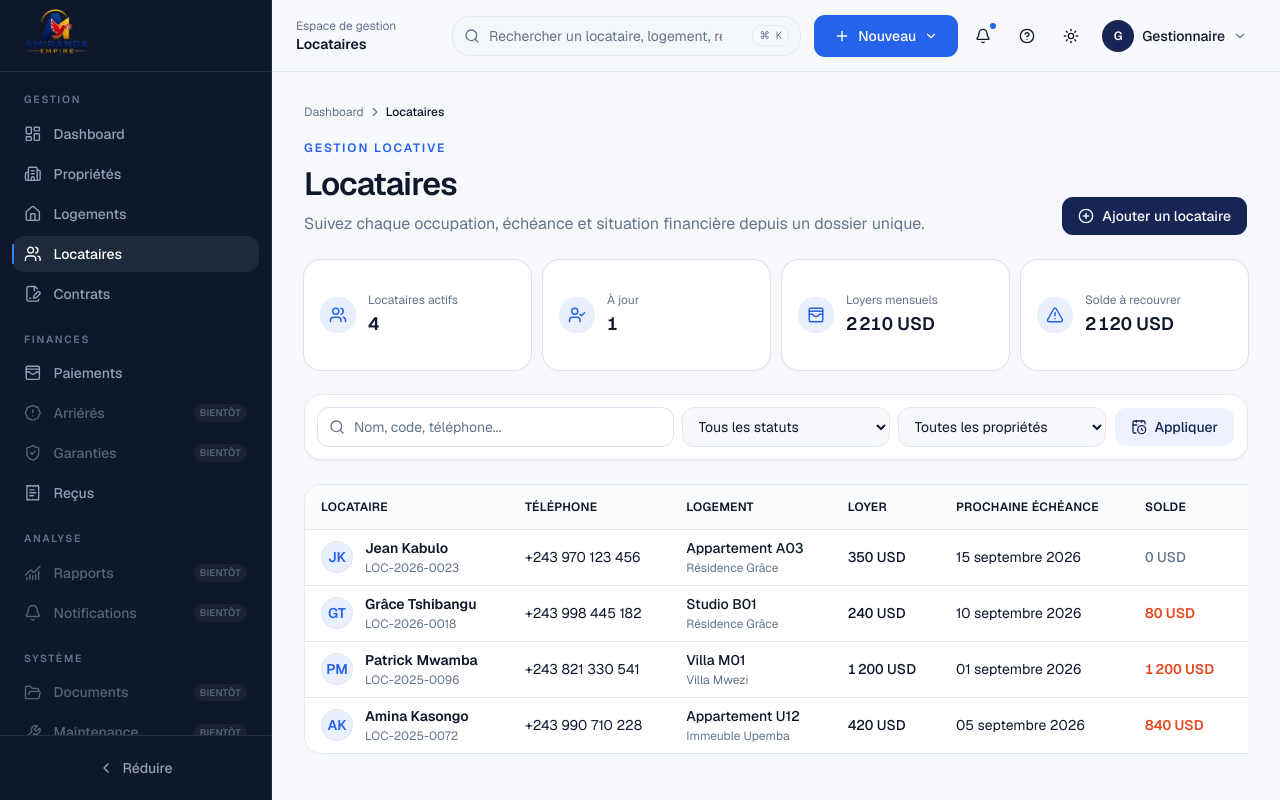
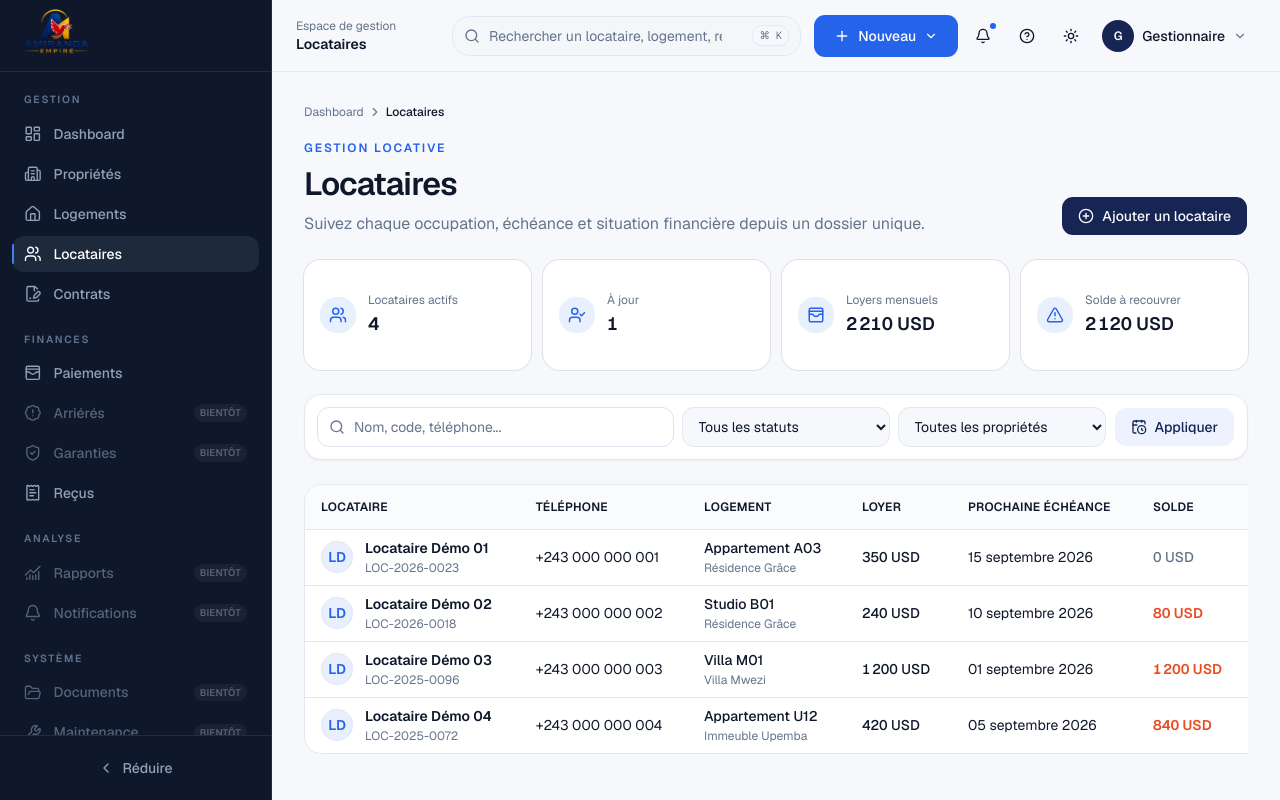
Before and after one commit to LabuluDanny9/Gestion_Locative, a Next.js app: page /design-system/locataires in a window 1280 px wide. Built offline with nearby package versions, Linux system fonts and the light colour scheme; no server answers.

Commit message:
chore: anonymize demo rental data

```diff
--- a/src/features/contracts/contract-data.ts
+++ b/src/features/contracts/contract-data.ts
@@ -25,16 +25,16 @@ export type Contract = {
 
 export const contracts: Contract[] = [
   {
-    id: "ctr-2026-0042", reference: "CTR-2026-0042", tenantId: "jean-kabulo", tenantName: "Jean Kabulo", unitId: "appartement-a03", unitLabel: "Appartement A03", propertyName: "Résidence Grâce", startDate: "01 septembre 2026", endDate: "31 août 2027", rent: 350, guarantee: 700, currency: "USD", dueDay: 15, frequency: "Mensuel", status: "active", signedAt: "24 août 2026", nextDueDate: "15 septembre 2026", noticePeriod: "30 jours", documents: [{ id: "doc-1", name: "Contrat signé.pdf", type: "Contrat" }, { id: "doc-2", name: "État des lieux.pdf", type: "Annexe" }], clauses: ["Loyer payable au plus tard le 15 de chaque mois.", "Garantie équivalente à deux mois de loyer.", "Usage exclusivement résidentiel."],
+    id: "ctr-2026-0042", reference: "CTR-2026-0042", tenantId: "jean-kabulo", tenantName: "Locataire Démo 01", unitId: "appartement-a03", unitLabel: "Appartement A03", propertyName: "Résidence Grâce", startDate: "01 septembre 2026", endDate: "31 août 2027", rent: 350, guarantee: 700, currency: "USD", dueDay: 15, frequency: "Mensuel", status: "active", signedAt: "24 août 2026", nextDueDate: "15 septembre 2026", noticePeriod: "30 jours", documents: [{ id: "doc-1", name: "Contrat signé.pdf", type: "Contrat" }, { id: "doc-2", name: "État des lieux.pdf", type: "Annexe" }], clauses: ["Loyer payable au plus tard le 15 de chaque mois.", "Garantie équivalente à deux mois de loyer.", "Usage exclusivement résidentiel."],
   },
   {
-    id: "ctr-2026-0031", reference: "CTR-2026-0031", tenantId: "grace-tshibangu", tenantName: "Grâce Tshibangu", unitId: "studio-b01", unitLabel: "Studio B01", propertyName: "Résidence Grâce", startDate: "01 juillet 2026", endDate: "30 juin 2027", rent: 240, guarantee: 480, currency: "USD", dueDay: 10, frequency: "Mensuel", status: "active", signedAt: "28 juin 2026", nextDueDate: "10 septembre 2026", noticePeriod: "30 jours", documents: [{ id: "doc-3", name: "Bail Grâce Tshibangu.pdf", type: "Contrat" }], clauses: ["Loyer payable au plus tard le 10 de chaque mois.", "Eau comprise dans le montant mensuel."],
+    id: "ctr-2026-0031", reference: "CTR-2026-0031", tenantId: "grace-tshibangu", tenantName: "Locataire Démo 02", unitId: "studio-b01", unitLabel: "Studio B01", propertyName: "Résidence Grâce", startDate: "01 juillet 2026", endDate: "30 juin 2027", rent: 240, guarantee: 480, currency: "USD", dueDay: 10, frequency: "Mensuel", status: "active", signedAt: "28 juin 2026", nextDueDate: "10 septembre 2026", noticePeriod: "30 jours", documents: [{ id: "doc-3", name: "Bail démo 02.pdf", type: "Contrat" }], clauses: ["Loyer payable au plus tard le 10 de chaque mois.", "Eau comprise dans le montant mensuel."],
   },
   {
-    id: "ctr-2025-0096", reference: "CTR-2025-0096", tenantId: "patrick-mwamba", tenantName: "Patrick Mwamba", unitId: "villa-m01", unitLabel: "Villa M01", propertyName: "Villa Mwezi", startDate: "01 décembre 2025", endDate: "30 novembre 2026", rent: 1200, guarantee: 2400, currency: "USD", dueDay: 1, frequency: "Mensuel", status: "expiring", signedAt: "20 novembre 2025", nextDueDate: "01 septembre 2026", noticePeriod: "60 jours", documents: [{ id: "doc-4", name: "Contrat Villa Mwezi.pdf", type: "Contrat" }], clauses: ["Entretien du jardin à charge du locataire.", "Préavis de soixante jours avant départ."],
+    id: "ctr-2025-0096", reference: "CTR-2025-0096", tenantId: "patrick-mwamba", tenantName: "Locataire Démo 03", unitId: "villa-m01", unitLabel: "Villa M01", propertyName: "Villa Mwezi", startDate: "01 décembre 2025", endDate: "30 novembre 2026", rent: 1200, guarantee: 2400, currency: "USD", dueDay: 1, frequency: "Mensuel", status: "expiring", signedAt: "20 novembre 2025", nextDueDate: "01 septembre 2026", noticePeriod: "60 jours", documents: [{ id: "doc-4", name: "Contrat Villa Mwezi.pdf", type: "Contrat" }], clauses: ["Entretien du jardin à charge du locataire.", "Préavis de soixante jours avant départ."],
   },
   {
-    id: "ctr-2026-0058", reference: "CTR-2026-0058", tenantId: "amina-kasongo", tenantName: "Amina Kasongo", unitId: "appartement-u12", unitLabel: "Appartement U12", propertyName: "Immeuble Upemba", startDate: "05 septembre 2026", endDate: "04 septembre 2027", rent: 420, guarantee: 840, currency: "USD", dueDay: 5, frequency: "Mensuel", status: "draft", nextDueDate: "05 septembre 2026", noticePeriod: "30 jours", documents: [], clauses: ["Contrat en attente de signature des parties."],
+    id: "ctr-2026-0058", reference: "CTR-2026-0058", tenantId: "amina-kasongo", tenantName: "Locataire Démo 04", unitId: "appartement-u12", unitLabel: "Appartement U12", propertyName: "Immeuble Upemba", startDate: "05 septembre 2026", endDate: "04 septembre 2027", rent: 420, guarantee: 840, currency: "USD", dueDay: 5, frequency: "Mensuel", status: "draft", nextDueDate: "05 septembre 2026", noticePeriod: "30 jours", documents: [], clauses: ["Contrat en attente de signature des parties."],
   },
 ];
 
--- a/src/features/dashboard/dashboard-data.ts
+++ b/src/features/dashboard/dashboard-data.ts
@@ -70,8 +70,8 @@ export function getDashboardData(period: DashboardPeriod) {
       { name: "Réservés", value: 1, color: "#D4A72C" },
     ],
     upcoming: [
-      { id: "due-1", tenant: "Jean Kabulo", unit: "Appartement A03", amount: 350, timing: "Dans 2 jours" },
-      { id: "due-2", tenant: "Grâce Tshibangu", unit: "Studio B07", amount: 280, timing: "Dans 3 jours" },
+      { id: "due-1", tenant: "Locataire Démo 01", unit: "Appartement A03", amount: 350, timing: "Dans 2 jours" },
+      { id: "due-2", tenant: "Locataire Démo 02", unit: "Studio B07", amount: 280, timing: "Dans 3 jours" },
       { id: "due-3", tenant: "Patrick Kalala", unit: "Maison M02", amount: 620, timing: "Dans 5 jours" },
     ],
     arrears: [
@@ -80,7 +80,7 @@ export function getDashboardData(period: DashboardPeriod) {
       { id: "late-3", tenant: "Alain Mukendi", unit: "Maison M05", amount: 980, days: 64, unpaid: "2 mois impayés" },
     ],
     recentPayments: [
-      { id: "REC-2026-00124", tenant: "Jean Kabulo", unit: "A03", amount: 350, date: "Aujourd’hui, 10:42", status: "paid" as const },
+      { id: "REC-2026-00124", tenant: "Locataire Démo 01", unit: "A03", amount: 350, date: "Aujourd’hui, 10:42", status: "paid" as const },
       { id: "REC-2026-00123", tenant: "Chantal Ilunga", unit: "B02", amount: 550, date: "Aujourd’hui, 09:18", status: "paid" as const },
       { id: "REC-2026-00122", tenant: "Moïse Kabila", unit: "A11", amount: 200, date: "Hier, 16:05", status: "partial" as const },
       { id: "REC-2026-00121", tenant: "Élodie Mumba", unit: "C08", amount: 410, date: "Hier, 14:26", status: "paid" as const },
--- a/src/features/payments/payment-data.ts
+++ b/src/features/payments/payment-data.ts
@@ -28,11 +28,11 @@ export type Payment = {
 };
 
 export const payments: Payment[] = [
-  { id: "pay-2026-00332", reference: "PAY-2026-00332", receiptId: "rec-2026-00332", receiptNumber: "REC-2026-00332", tenantId: "jean-kabulo", tenantName: "Jean Kabulo", unitId: "appartement-a03", unitLabel: "Appartement A03", propertyName: "Résidence Grâce", period: "Août 2026", amount: 350, currency: "USD", mode: "mobile", date: "05 août 2026", time: "10:42", status: "paid", agent: "Danny Labulu", balanceBefore: 350, balanceAfter: 0, allocations: [{ period: "Août 2026", amount: 350 }] },
-  { id: "pay-2026-00329", reference: "PAY-2026-00329", receiptId: "rec-2026-00329", receiptNumber: "REC-2026-00329", tenantId: "grace-tshibangu", tenantName: "Grâce Tshibangu", unitId: "studio-b01", unitLabel: "Studio B01", propertyName: "Résidence Grâce", period: "Août 2026", amount: 160, currency: "USD", mode: "cash", date: "08 août 2026", time: "14:18", status: "partial", agent: "Sarah Kanku", balanceBefore: 240, balanceAfter: 80, allocations: [{ period: "Août 2026", amount: 160 }], note: "Paiement partiel, solde annoncé pour la semaine suivante." },
-  { id: "pay-2026-00301", reference: "PAY-2026-00301", receiptId: "rec-2026-00301", receiptNumber: "REC-2026-00301", tenantId: "jean-kabulo", tenantName: "Jean Kabulo", unitId: "appartement-a03", unitLabel: "Appartement A03", propertyName: "Résidence Grâce", period: "Juillet 2026", amount: 350, currency: "USD", mode: "bank", date: "04 juillet 2026", time: "09:11", status: "paid", agent: "Danny Labulu", balanceBefore: 350, balanceAfter: 0, allocations: [{ period: "Juillet 2026", amount: 350 }] },
-  { id: "pay-2026-00297", reference: "PAY-2026-00297", receiptId: "rec-2026-00297", receiptNumber: "REC-2026-00297", tenantId: "grace-tshibangu", tenantName: "Grâce Tshibangu", unitId: "studio-b01", unitLabel: "Studio B01", propertyName: "Résidence Grâce", period: "Juillet 2026", amount: 240, currency: "USD", mode: "mobile", date: "09 juillet 2026", time: "16:05", status: "paid", agent: "Sarah Kanku", balanceBefore: 240, balanceAfter: 0, allocations: [{ period: "Juillet 2026", amount: 240 }] },
-  { id: "pay-2026-00263", reference: "PAY-2026-00263", receiptId: "rec-2026-00263", receiptNumber: "REC-2026-00263", tenantId: "patrick-mwamba", tenantName: "Patrick Mwamba", unitId: "villa-m01", unitLabel: "Villa M01", propertyName: "Villa Mwezi", period: "Juillet 2026", amount: 1200, currency: "USD", mode: "card", date: "03 juillet 2026", time: "11:27", status: "paid", agent: "Danny Labulu", balanceBefore: 1200, balanceAfter: 0, allocations: [{ period: "Juillet 2026", amount: 1200 }] },
+  { id: "pay-2026-00332", reference: "PAY-2026-00332", receiptId: "rec-2026-00332", receiptNumber: "REC-2026-00332", tenantId: "jean-kabulo", tenantName: "Locataire Démo 01", unitId: "appartement-a03", unitLabel: "Appartement A03", propertyName: "Résidence Grâce", period: "Août 2026", amount: 350, currency: "USD", mode: "mobile", date: "05 août 2026", time: "10:42", status: "paid", agent: "Agent Démo 01", balanceBefore: 350, balanceAfter: 0, allocations: [{ period: "Août 2026", amount: 350 }] },
+  { id: "pay-2026-00329", reference: "PAY-2026-00329", receiptId: "rec-2026-00329", receiptNumber: "REC-2026-00329", tenantId: "grace-tshibangu", tenantName: "Locataire Démo 02", unitId: "studio-b01", unitLabel: "Studio B01", propertyName: "Résidence Grâce", period: "Août 2026", amount: 160, currency: "USD", mode: "cash", date: "08 août 2026", time: "14:18", status: "partial", agent: "Agent Démo 02", balanceBefore: 240, balanceAfter: 80, allocations: [{ period: "Août 2026", amount: 160 }], note: "Paiement partiel, solde annoncé pour la semaine suivante." },
+  { id: "pay-2026-00301", reference: "PAY-2026-00301", receiptId: "rec-2026-00301", receiptNumber: "REC-2026-00301", tenantId: "jean-kabulo", tenantName: "Locataire Démo 01", unitId: "appartement-a03", unitLabel: "Appartement A03", propertyName: "Résidence Grâce", period: "Juillet 2026", amount: 350, currency: "USD", mode: "bank", date: "04 juillet 2026", time: "09:11", status: "paid", agent: "Agent Démo 01", balanceBefore: 350, balanceAfter: 0, allocations: [{ period: "Juillet 2026", amount: 350 }] },
+  { id: "pay-2026-00297", reference: "PAY-2026-00297", receiptId: "rec-2026-00297", receiptNumber: "REC-2026-00297", tenantId: "grace-tshibangu", tenantName: "Locataire Démo 02", unitId: "studio-b01", unitLabel: "Studio B01", propertyName: "Résidence Grâce", period: "Juillet 2026", amount: 240, currency: "USD", mode: "mobile", date: "09 juillet 2026", time: "16:05", status: "paid", agent: "Agent Démo 02", balanceBefore: 240, balanceAfter: 0, allocations: [{ period: "Juillet 2026", amount: 240 }] },
+  { id: "pay-2026-00263", reference: "PAY-2026-00263", receiptId: "rec-2026-00263", receiptNumber: "REC-2026-00263", tenantId: "patrick-mwamba", tenantName: "Locataire Démo 03", unitId: "villa-m01", unitLabel: "Villa M01", propertyName: "Villa Mwezi", period: "Juillet 2026", amount: 1200, currency: "USD", mode: "card", date: "03 juillet 2026", time: "11:27", status: "paid", agent: "Agent Démo 01", balanceBefore: 1200, balanceAfter: 0, allocations: [{ period: "Juillet 2026", amount: 1200 }] },
 ];
 
 export function getPayment(id: string) {
--- a/src/features/properties/property-data.ts
+++ b/src/features/properties/property-data.ts
@@ -114,12 +114,12 @@ export const properties: Property[] = [
 ];
 
 export const units: Unit[] = [
-  { id: "appartement-a03", code: "A03", type: "Appartement", propertyId: "residence-grace", propertyName: "Résidence Grâce", building: "Bâtiment A", floor: "2e étage", bedrooms: 2, livingRooms: 1, bathrooms: 1, kitchens: 1, area: 82, rent: 350, currency: "USD", status: "occupied", tenant: { id: "jean-kabulo", name: "Jean Kabulo", code: "LOC-2026-0023", contractId: "ctr-2026-0042", contractStart: "01/09/2026", contractEnd: "31/08/2027" }, image: propertyImage },
+  { id: "appartement-a03", code: "A03", type: "Appartement", propertyId: "residence-grace", propertyName: "Résidence Grâce", building: "Bâtiment A", floor: "2e étage", bedrooms: 2, livingRooms: 1, bathrooms: 1, kitchens: 1, area: 82, rent: 350, currency: "USD", status: "occupied", tenant: { id: "jean-kabulo", name: "Locataire Démo 01", code: "LOC-2026-0023", contractId: "ctr-2026-0042", contractStart: "01/09/2026", contractEnd: "31/08/2027" }, image: propertyImage },
   { id: "appartement-a04", code: "A04", type: "Appartement", propertyId: "residence-grace", propertyName: "Résidence Grâce", building: "Bâtiment A", floor: "2e étage", bedrooms: 2, livingRooms: 1, bathrooms: 1, kitchens: 1, area: 80, rent: 350, currency: "USD", status: "available", image: propertyImage },
-  { id: "studio-b01", code: "B01", type: "Studio", propertyId: "residence-grace", propertyName: "Résidence Grâce", building: "Bâtiment B", floor: "Rez-de-chaussée", bedrooms: 1, livingRooms: 0, bathrooms: 1, kitchens: 1, area: 42, rent: 240, currency: "USD", status: "occupied", tenant: { id: "grace-tshibangu", name: "Grâce Tshibangu", code: "LOC-2026-0018", contractId: "ctr-2026-0031", contractStart: "01/07/2026", contractEnd: "30/06/2027" }, image: propertyImage },
+  { id: "studio-b01", code: "B01", type: "Studio", propertyId: "residence-grace", propertyName: "Résidence Grâce", building: "Bâtiment B", floor: "Rez-de-chaussée", bedrooms: 1, livingRooms: 0, bathrooms: 1, kitchens: 1, area: 42, rent: 240, currency: "USD", status: "occupied", tenant: { id: "grace-tshibangu", name: "Locataire Démo 02", code: "LOC-2026-0018", contractId: "ctr-2026-0031", contractStart: "01/07/2026", contractEnd: "30/06/2027" }, image: propertyImage },
   { id: "appartement-b04", code: "B04", type: "Appartement", propertyId: "residence-grace", propertyName: "Résidence Grâce", building: "Bâtiment B", floor: "1er étage", bedrooms: 3, livingRooms: 1, bathrooms: 2, kitchens: 1, area: 108, rent: 520, currency: "USD", status: "maintenance", image: propertyImage },
-  { id: "villa-m01", code: "M01", type: "Maison", propertyId: "villa-mwezi", propertyName: "Villa Mwezi", building: "Maison principale", floor: "Duplex", bedrooms: 4, livingRooms: 2, bathrooms: 3, kitchens: 1, area: 240, rent: 1200, currency: "USD", status: "occupied", tenant: { id: "patrick-mwamba", name: "Patrick Mwamba", code: "LOC-2025-0096", contractId: "ctr-2025-0096", contractStart: "01/12/2025", contractEnd: "30/11/2026" }, image: propertyImage },
-  { id: "appartement-u12", code: "U12", type: "Appartement", propertyId: "immeuble-upemba", propertyName: "Immeuble Upemba", building: "Tour principale", floor: "4e étage", bedrooms: 2, livingRooms: 1, bathrooms: 1, kitchens: 1, area: 76, rent: 420, currency: "USD", status: "occupied", tenant: { id: "amina-kasongo", name: "Amina Kasongo", code: "LOC-2025-0072", contractId: "ctr-2026-0058", contractStart: "05/11/2025", contractEnd: "04/11/2026" }, image: propertyImage },
+  { id: "villa-m01", code: "M01", type: "Maison", propertyId: "villa-mwezi", propertyName: "Villa Mwezi", building: "Maison principale", floor: "Duplex", bedrooms: 4, livingRooms: 2, bathrooms: 3, kitchens: 1, area: 240, rent: 1200, currency: "USD", status: "occupied", tenant: { id: "patrick-mwamba", name: "Locataire Démo 03", code: "LOC-2025-0096", contractId: "ctr-2025-0096", contractStart: "01/12/2025", contractEnd: "30/11/2026" }, image: propertyImage },
+  { id: "appartement-u12", code: "U12", type: "Appartement", propertyId: "immeuble-upemba", propertyName: "Immeuble Upemba", building: "Tour principale", floor: "4e étage", bedrooms: 2, livingRooms: 1, bathrooms: 1, kitchens: 1, area: 76, rent: 420, currency: "USD", status: "occupied", tenant: { id: "amina-kasongo", name: "Locataire Démo 04", code: "LOC-2025-0072", contractId: "ctr-2026-0058", contractStart: "05/11/2025", contractEnd: "04/11/2026" }, image: propertyImage },
 ];
 
 export function getProperty(id: string) {
--- a/src/features/tenants/tenant-data.ts
+++ b/src/features/tenants/tenant-data.ts
@@ -41,9 +41,9 @@ export const tenants: Tenant[] = [
   {
     id: "jean-kabulo",
     code: "LOC-2026-0023",
-    name: "Jean Kabulo",
-    phone: "+243 970 123 456",
-    email: "jean.kabulo@email.com",
+    name: "Locataire Démo 01",
+    phone: "+243 000 000 001",
+    email: "locataire01@example.invalid",
     propertyId: "residence-grace",
     propertyName: "Résidence Grâce",
     unitId: "appartement-a03",
@@ -58,9 +58,9 @@ export const tenants: Tenant[] = [
     contractEnd: "31 août 2027",
     contractId: "ctr-2026-0042",
     identityType: "Passeport",
-    identityNumber: "OP-0912846",
-    address: "Quartier Golf, Lubumbashi",
-    emergencyContact: "Cécile Kabulo · +243 991 020 304",
+    identityNumber: "DEMO-ID-001",
+    address: "Adresse fictive 01, Lubumbashi",
+    emergencyContact: "Contact Démo 01 · +243 000 100 001",
     payments: [
       { id: "pay-332", period: "Août 2026", amount: 350, currency: "USD", paidAt: "05 août 2026", receipt: "REC-2026-00332", receiptId: "rec-2026-00332", status: "paid" },
       { id: "pay-301", period: "Juillet 2026", amount: 350, currency: "USD", paidAt: "04 juillet 2026", receipt: "REC-2026-00301", receiptId: "rec-2026-00301", status: "paid" },
@@ -70,9 +70,9 @@ export const tenants: Tenant[] = [
   {
     id: "grace-tshibangu",
     code: "LOC-2026-0018",
-    name: "Grâce Tshibangu",
-    phone: "+243 998 445 182",
-    email: "grace.tshibangu@email.com",
+    name: "Locataire Démo 02",
+    phone: "+243 000 000 002",
+    email: "locataire02@example.invalid",
     propertyId: "residence-grace",
     propertyName: "Résidence Grâce",
     unitId: "studio-b01",
@@ -87,9 +87,9 @@ export const tenants: Tenant[] = [
     contractEnd: "30 juin 2027",
     contractId: "ctr-2026-0031",
     identityType: "Carte d'électeur",
-    identityNumber: "CD-20877411",
-    address: "Kamalondo, Lubumbashi",
-    emergencyContact: "David Tshibangu · +243 971 112 030",
+    identityNumber: "DEMO-ID-002",
+    address: "Adresse fictive 02, Lubumbashi",
+    emergencyContact: "Contact Démo 02 · +243 000 100 002",
     payments: [
       { id: "pay-329", period: "Août 2026", amount: 160, currency: "USD", paidAt: "08 août 2026", receipt: "REC-2026-00329", receiptId: "rec-2026-00329", status: "partial" },
       { id: "pay-297", period: "Juillet 2026", amount: 240, currency: "USD", paidAt: "09 juillet 2026", receipt: "REC-2026-00297", receiptId: "rec-2026-00297", status: "paid" },
@@ -98,9 +98,9 @@ export const tenants: Tenant[] = [
   {
     id: "patrick-mwamba",
     code: "LOC-2025-0096",
-    name: "Patrick Mwamba",
-    phone: "+243 821 330 541",
-    email: "patrick.mwamba@email.com",
+    name: "Locataire Démo 03",
+    phone: "+243 000 000 003",
+    email: "locataire03@example.invalid",
     propertyId: "villa-mwezi",
     propertyName: "Villa Mwezi",
     unitId: "villa-m01",
@@ -115,17 +115,17 @@ export const tenants: Tenant[] = [
     contractEnd: "30 novembre 2026",
     contractId: "ctr-2025-0096",
     identityType: "Passeport",
-    identityNumber: "OP-0756320",
-    address: "Golf Météo, Lubumbashi",
-    emergencyContact: "Sarah Mwamba · +243 978 552 104",
+    identityNumber: "DEMO-ID-003",
+    address: "Adresse fictive 03, Lubumbashi",
+    emergencyContact: "Contact Démo 03 · +243 000 100 003",
     payments: [{ id: "pay-263", period: "Juillet 2026", amount: 1200, currency: "USD", paidAt: "03 juillet 2026", receipt: "REC-2026-00263", receiptId: "rec-2026-00263", status: "paid" }],
   },
   {
     id: "amina-kasongo",
     code: "LOC-2025-0072",
-    name: "Amina Kasongo",
-    phone: "+243 990 710 228",
-    email: "amina.kasongo@email.com",
+    name: "Locataire Démo 04",
+    phone: "+243 000 000 004",
+    email: "locataire04@example.invalid",
     propertyId: "immeuble-upemba",
     propertyName: "Immeuble Upemba",
     unitId: "appartement-u12",
@@ -140,9 +140,9 @@ export const tenants: Tenant[] = [
     contractEnd: "04 novembre 2026",
     contractId: "ctr-2026-0058",
     identityType: "Permis de conduire",
-    identityNumber: "PC-882041",
-    address: "Manika, Kolwezi",
-    emergencyContact: "Hassan Kasongo · +243 812 009 714",
+    identityNumber: "DEMO-ID-004",
+    address: "Adresse fictive 04, Lubumbashi",
+    emergencyContact: "Contact Démo 04 · +243 000 100 004",
     payments: [{ id: "pay-214", period: "Juin 2026", amount: 420, currency: "USD", paidAt: "11 juin 2026", receipt: "REC-2026-00214", status: "paid" }],
   },
 ];
```
Also changed, not shown: 1 other file (tests, documents, lock files or other folders).
